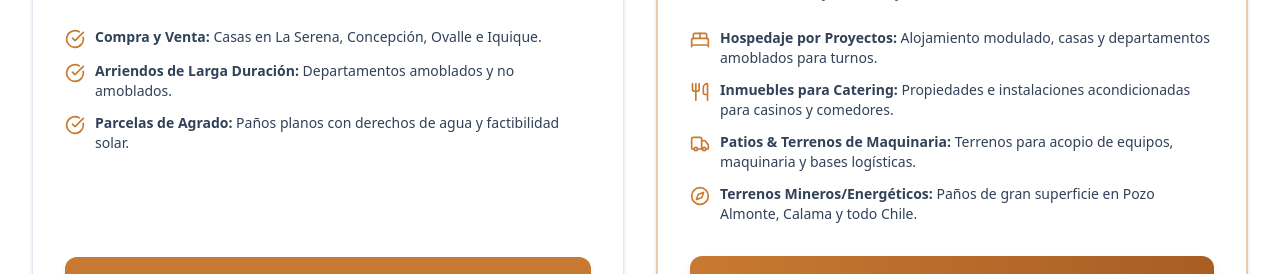
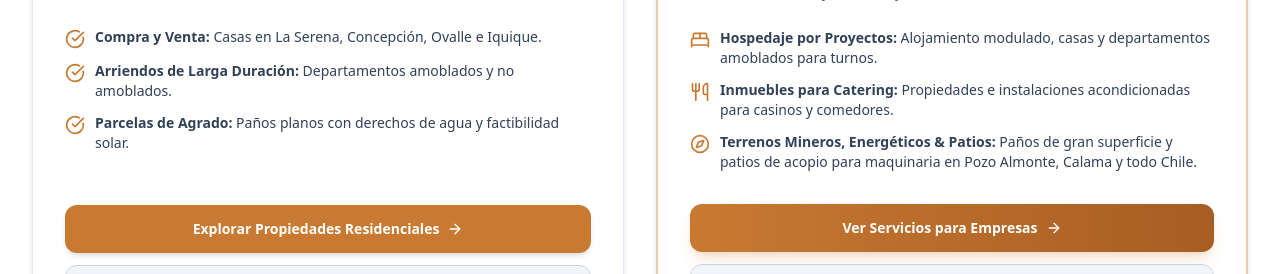
Before and after one commit to tamarpropiedadesspa/sitioweb, a React (Vite) app: page / in a window 1280 px wide. Shown: the part 1340-1614 px from the top of the page. Built offline with nearby package versions, Linux system fonts and the light colour scheme; no server answers.

Commit message:
Update DualBlock.tsx

```diff
--- a/src/components/DualBlock.tsx
+++ b/src/components/DualBlock.tsx
@@ -1,5 +1,5 @@
 import React from 'react';
-import { Home, Building2, Utensils, Truck, Compass, CheckCircle, ArrowRight, BedDouble } from 'lucide-react';
+import { Home, Building2, Utensils, Compass, CheckCircle, ArrowRight, BedDouble } from 'lucide-react';
 import { PHONE_WHATSAPP } from '../data/mockData';
 
 interface DualBlockProps {
@@ -118,7 +118,7 @@ export const DualBlock: React.FC<DualBlockProps> = ({
                 </p>
               </div>
 
-              {/* Service Bullet Points (CORREGIDOS) */}
+              {/* Service Bullet Points (CORREGIDOS A 3 PUNTOS CLAVE) */}
               <ul className="space-y-3 text-sm text-slate-700">
                 <li className="flex items-start gap-2.5">
                   <BedDouble className="w-5 h-5 text-[#C87A32] shrink-0 mt-0.5" />
@@ -129,12 +129,8 @@ export const DualBlock: React.FC<DualBlockProps> = ({
                   <span><strong>Inmuebles para Catering:</strong> Propiedades e instalaciones acondicionadas para casinos y comedores.</span>
                 </li>
                 <li className="flex items-start gap-2.5">
-                  <Truck className="w-5 h-5 text-[#C87A32] shrink-0 mt-0.5" />
-                  <span><strong>Patios & Terrenos de Maquinaria:</strong> Terrenos para acopio de equipos, maquinaria y bases logísticas.</span>
-                </li>
-                <li className="flex items-start gap-2.5">
                   <Compass className="w-5 h-5 text-[#C87A32] shrink-0 mt-0.5" />
-                  <span><strong>Terrenos Mineros/Energéticos:</strong> Paños de gran superficie en Pozo Almonte, Calama y todo Chile.</span>
+                  <span><strong>Terrenos Mineros, Energéticos & Patios:</strong> Paños de gran superficie y patios de acopio para maquinaria en Pozo Almonte, Calama y todo Chile.</span>
                 </li>
               </ul>
             </div>
```
